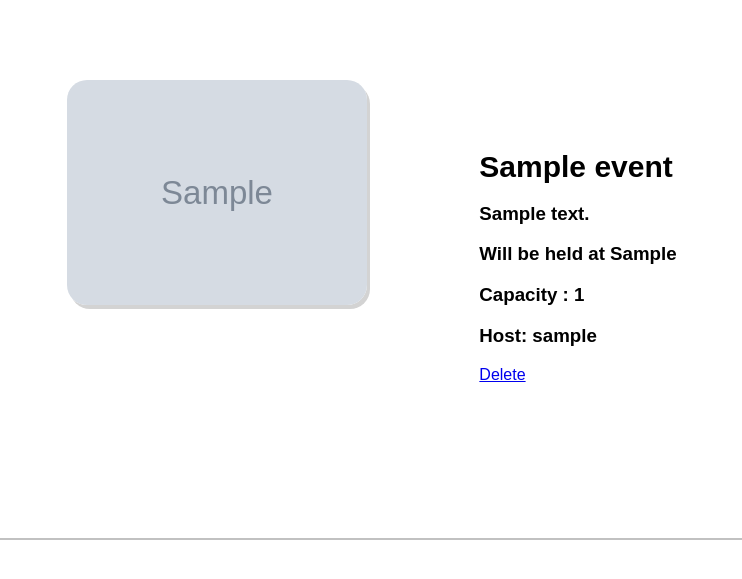
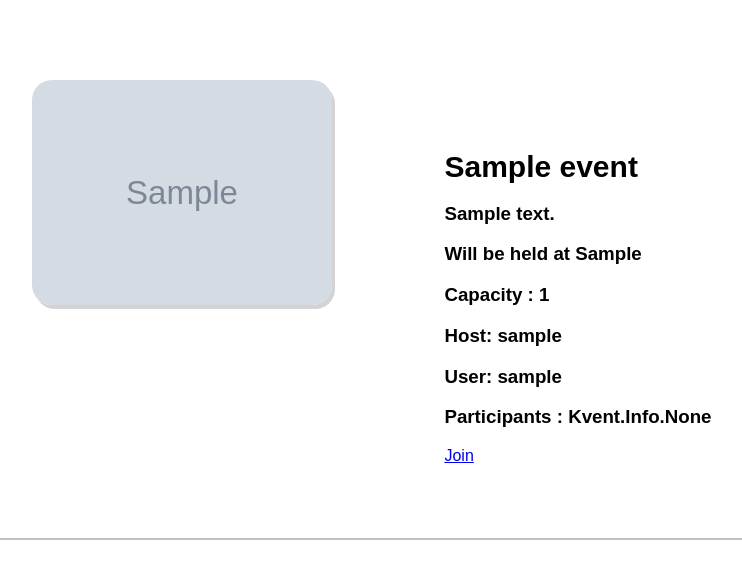
Before and after one commit to bleachjade/Kvent, a Django app: page /1/ in a window 1280 px wide; the page is wider, and only the part inside the window is pictured. Shown: the part 80-659 px from the top of that part, without its empty margins (244-986 px from the left). Run offline with Django 3.2, Linux system fonts and the light colour scheme; a user stored in the database is signed in; tables that the repository leaves empty hold one stand-in row (values such as "Sample post"); grey boxes marked "Sample" are stand-in pictures.

Commit message:
add host, username in the detail page

```diff
--- a/Kvent/templates/kvent/event-detail.html
+++ b/Kvent/templates/kvent/event-detail.html
@@ -33,11 +33,13 @@
         {% comment %} <h3>Host: {{ event.get_host }} </h3> {% endcomment %}
         {% comment %} <h3> ชื่อคนมา : {{ user.username }} </h3> {% endcomment %}
         <h3>Host: {{ event.user }}</h3>
+        <h3>User: {{ request.user.username }}</h3>
+        <h3>Participants : {{ event.get_participants }}</h3>
 
-        {% if user_exist %}
+        {% if event.user == request.user.username %}
         <a class="button-delete" href="{% url 'delete-event' event.id%}" > Delete </button>
         {% else%}
-        <a class="button-delete" href="{% url 'delete-event' event.id%}" > Join </button>
+        <a class="button-delete" href="{% url 'join-event' event.id%}" > Join </button>
         {% endif%}
         </div>
     </div>
```
